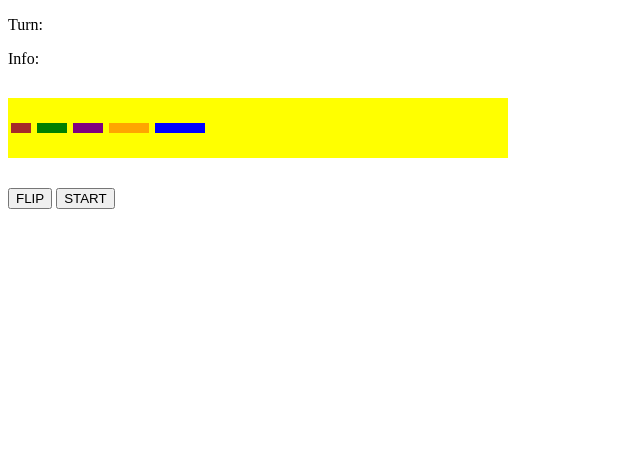
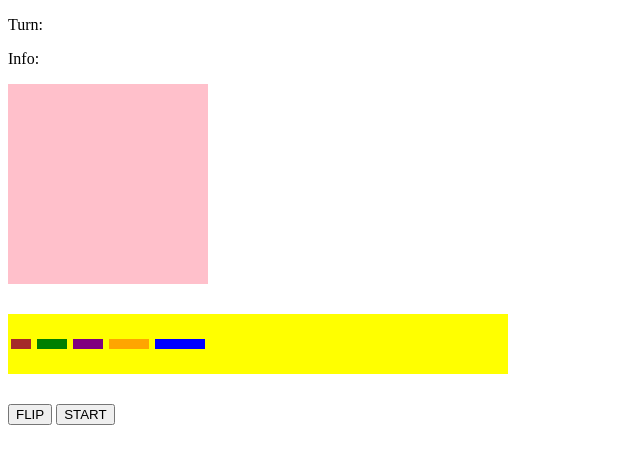
Before and after one commit to dra-gon-del/odin-battleships, a plain HTML site: page index.html in a window 1280 px wide. Shown: the whole page, without its empty margins (0-640 px from the left). Drawn offline with Linux system fonts and the light colour scheme.

Commit message:
12. write js for gameboard.

```diff
--- a/app.js
+++ b/app.js
@@ -1,3 +1,4 @@
+const gamesBoardContainer = document.querySelector('#gamesboard-container');
 const optionContainer = document.querySelector('.option-container');
 const flipButton = document.querySelector('#flip-button');
 
@@ -7,8 +8,19 @@ function flip() {
     const optionShips = Array.from(optionContainer.children);
     angle = angle === 0 ? 90 : 0;
     optionShips.forEach(optionShip =>optionShip.style.transform = `rotate(${angle}deg)`);
-
 };
 
 // Creating Boards
+const width = 10;
+
+function createBoard() {
+    const gameBoardContainer = document.createElement('div');
+    gameBoardContainer.classList.add('game-board');
+    gameBoardContainer.style.backgroundColor = 'pink';
+
+    gamesBoardContainer.append(gameBoardContainer);
+};
+
+createBoard();
+
 flipButton.addEventListener('click', flip);
--- a/styles.css
+++ b/styles.css
@@ -1,3 +1,8 @@
+.game-board {
+    width: 200px;
+    height: 200px;
+}
+
 .option-container {
     width: 500px;
     height: 60px;
```
